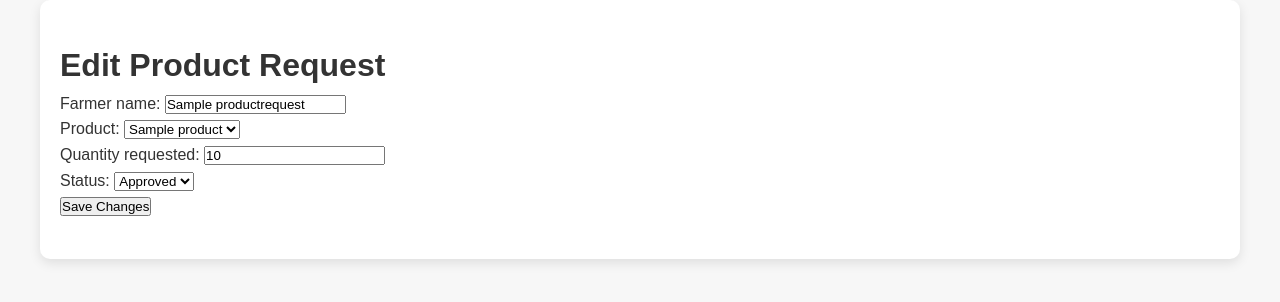
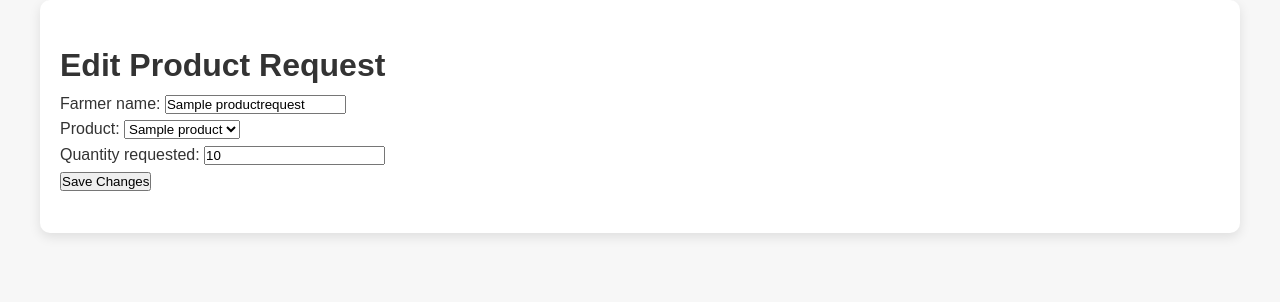
Before and after one commit to AyaEhab7/grow_green, a Django app: page /store/product/request/1/edit/ in a window 1280 px wide. Shown: the part 56-358 px from the top of the page. Run offline with Django 5.2, Linux system fonts and the light colour scheme; tables that the repository leaves empty hold one stand-in row (values such as "Sample post").

Commit message:
edit to the request product

```diff
--- a/main_app/templates/plants/detail.html
+++ b/main_app/templates/plants/detail.html
@@ -9,7 +9,7 @@
       <h3>{{ plant.name }}</h3>
       <p><strong>Type:</strong> {{ plant.type }}</p>
       <p><strong>Description:</strong> {{ plant.description }}</p>
-      <p><strong>Added on:</strong> {{ plant.created_at }}</p>
+      <p><strong>Planting day:</strong> {{ plant.date }}</p>
     </div>
     <a href="{% url 'plant-update' plant.id %}" class="btn warn">Edit</a>
     <a href="{% url 'plant-delete' plant.id %}" class="btn danger">Delete</a>
--- a/main_app/templates/store/product_request.html
+++ b/main_app/templates/store/product_request.html
@@ -13,8 +13,6 @@
     <label for="status">Status:</label>
     <select name="status" required>
       <option value="pending">Pending</option>
-      <option value="approved">Approved</option>
-      <option value="rejected">Rejected</option>
     </select><br>
 
     <button type="submit">Submit Request</button>
@@ -38,7 +36,6 @@
             <td>{{ request.quantity_requested }}</td>
             <td>{{ request.status }}</td>
             <td>
-              <a href="{% url 'product-request-detail' request.id %}">View</a>
               <a href="{% url 'product-request-edit' request.id %}">Edit</a>
               <a href="{% url 'product-request-delete' request.id %}">Delete</a>
             </td>
--- a/main_app/views.py
+++ b/main_app/views.py
@@ -158,7 +158,7 @@ def product_request_detail(request, product_request_id):
 
 class ProductRequestUpdateView(UpdateView):
     model = ProductRequest
-    fields = ['farmer_name','product', 'quantity_requested', 'status']
+    fields = ['farmer_name','product', 'quantity_requested']
     template_name = 'store/request/product_request_form.html'
 
     def get_object(self, queryset=None):
@@ -180,7 +180,7 @@ class ProductRequestDeleteView(DeleteView):
 class ProductRequestForm(forms.ModelForm):
     class Meta:
         model = ProductRequest
-        fields = ['farmer_name', 'product', 'quantity_requested', 'status']
+        fields = ['farmer_name', 'product', 'quantity_requested']
 
 
 def product_request(request, product_id):
```
